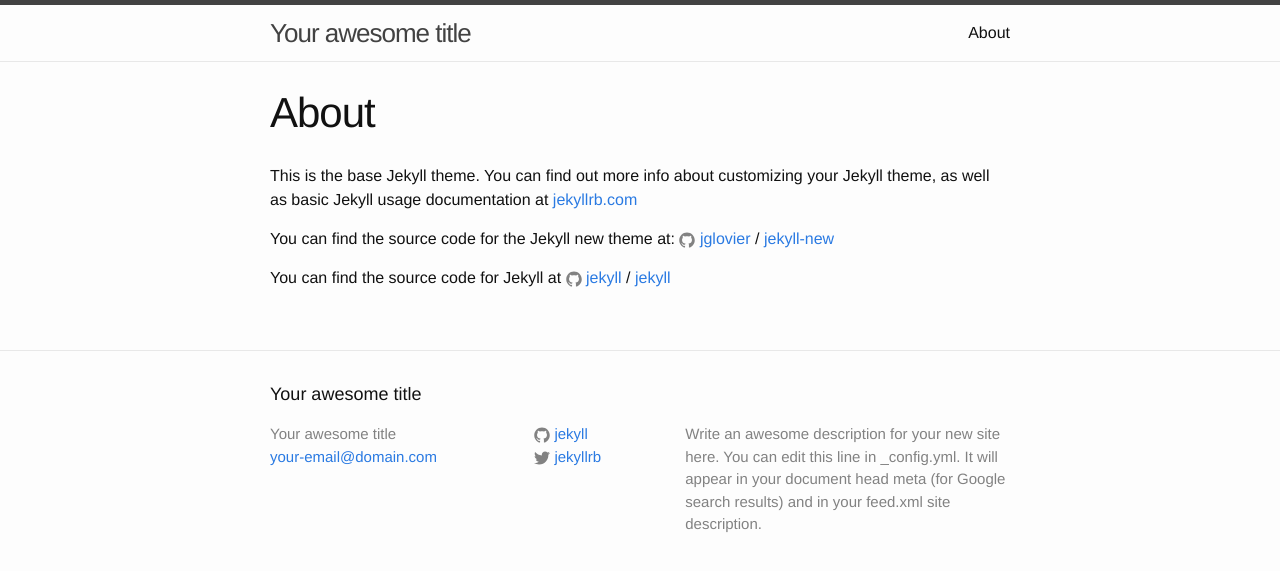
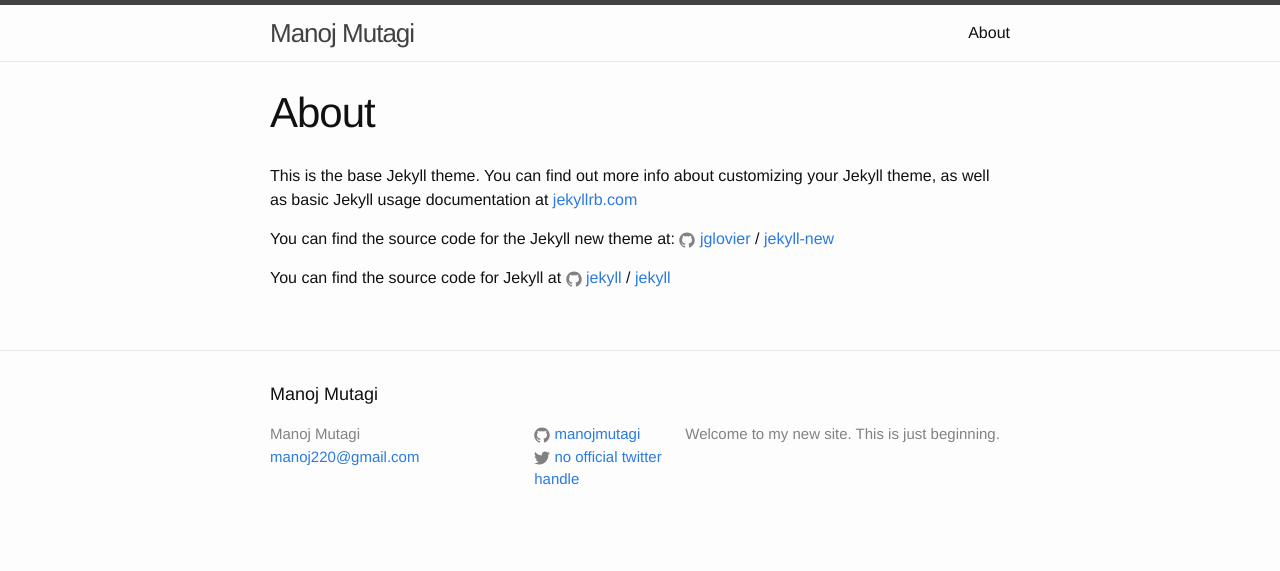
Before and after one commit to manojmutagi/manojmutagi.github.io, a Jekyll site: the page built from about.md, in a window 1280 px wide. Shown: the top 571 px of the page. Built offline with Jekyll 4.4.1, drawn with Linux system fonts in a browser that asks for light colours.

Commit message:
Update _config.yml

```diff
--- a/_config.yml
+++ b/_config.yml
@@ -6,16 +6,14 @@
 # 'jekyll serve'. If you change this file, please restart the server process.
 
 # Site settings
-title: Your awesome title
-email: your-email@domain.com
+title: Manoj Mutagi
+email: manoj220@gmail.com
 description: > # this means to ignore newlines until "baseurl:"
-  Write an awesome description for your new site here. You can edit this
-  line in _config.yml. It will appear in your document head meta (for
-  Google search results) and in your feed.xml site description.
+  Welcome to my new site. This is just beginning.
 baseurl: "" # the subpath of your site, e.g. /blog
-url: "http://yourdomain.com" # the base hostname & protocol for your site
-twitter_username: jekyllrb
-github_username:  jekyll
+url: "http://manojmutagi.com" # the base hostname & protocol for your site
+twitter_username: no official twitter handle
+github_username:  manojmutagi
 
 # Build settings
 markdown: kramdown
```
